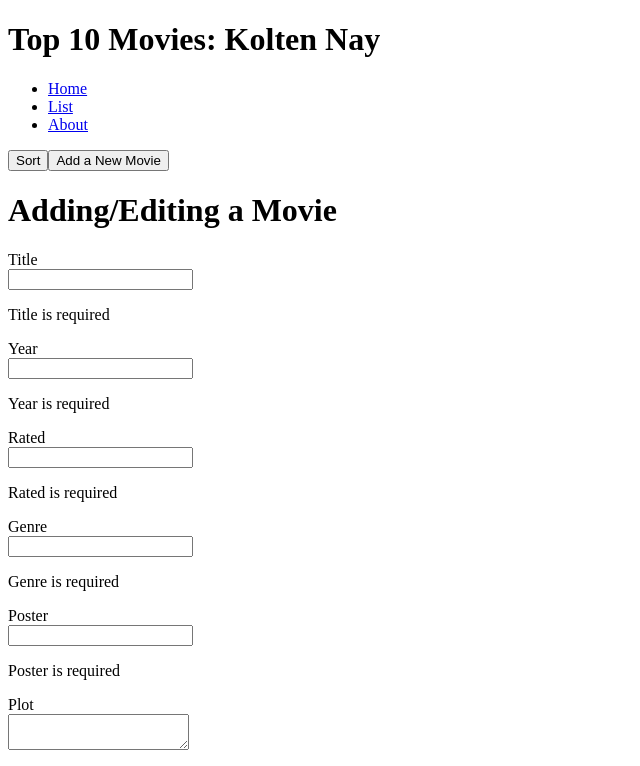
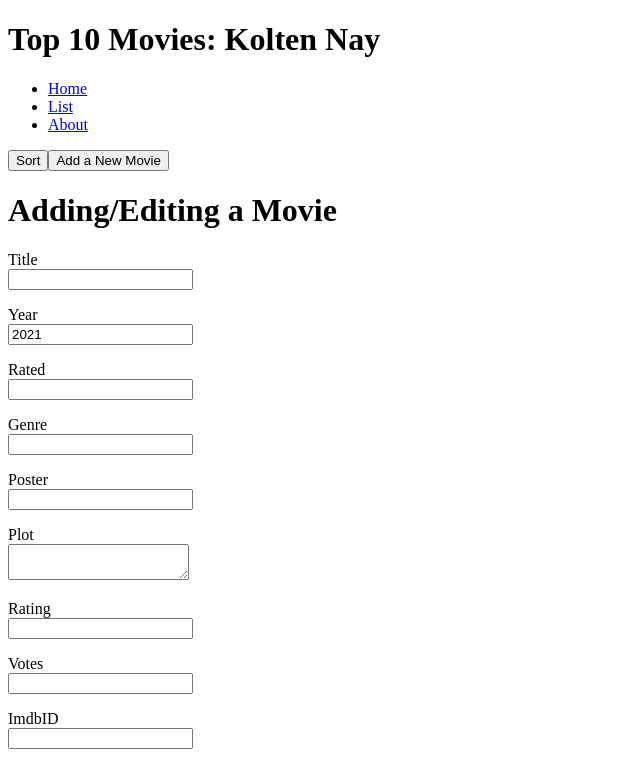
Before and after one commit to koltennay52/web3430-activity02, a React app: page /movies/new in a window 1280 px wide. Shown: the top 766 px of the page, without its empty margins (0-640 px from the left). Built offline with nearby package versions, Linux system fonts and the light colour scheme.

Commit message:
completed activity 5

```diff
--- a/package.json
+++ b/package.json
@@ -29,9 +29,13 @@
     "webpack-dev-server": "^3.11.2"
   },
   "dependencies": {
+    "formik": "^2.2.6",
     "react": "^16.13.1",
     "react-dom": "^16.13.1",
     "react-icons": "^4.1.0",
-    "react-router-dom": "^5.2.0"
+    "react-modal": "^3.12.1",
+    "react-router-dom": "^5.2.0",
+    "react-toastify": "^7.0.3",
+    "yup": "^0.32.9"
   }
 }
--- a/src/index.html
+++ b/src/index.html
@@ -5,6 +5,7 @@
   <meta charset="UTF-8">
   <meta name="viewport" content="width=device-width, initial-scale=1.0">
   <meta http-equiv="X-UA-Compatible" content="ie=edge">
+  <base href="/">
   <link rel="stylesheet" href="stylesheets/main.css">
   <title>Starter Web Project</title>
 </head>
--- a/src/javascripts/components/MovieForm.js
+++ b/src/javascripts/components/MovieForm.js
@@ -1,119 +1,210 @@
-import React, { useContext, useState } from "react"
-import { MovieContext } from "./MovieList"
-import { useHistory, useParams } from 'react-router-dom'
+import React, { useContext, useState } from "react";
+import { MovieContext } from "./MovieList";
+import { useHistory, useParams } from "react-router-dom";
+import { useFormik, yupToFormErrors } from "formik";
+import { toast } from "react-toastify";
+import "react-toastify/dist/ReactToastify.css";
+import * as yup from 'yup'
+
+toast.configure();
+
+export function VHelp({ message }) {
+  return <p className="help">{ message }</p>
+}
+
+const validationSchema = yup.object({
+    year: yup.number().required().min(1900).max(new Date().getFullYear()),
+    title: yup.string().required(),
+    poster: yup.string().url().required(),
+    plot: yup.string().required(),
+    rated: yup.string().required(),
+    genre: yup.string().required(),
+    rating: yup.number().required().min(0).max(10),
+    votes: yup.number().required().min(0),
+    imdbID: yup.string().required()
+})
 
 export default function MovieForm() {
-    let {movies,setMovie} = useContext(MovieContext);
-    let {mid} = useParams();
+  let { movies, setMovies } = useContext(MovieContext);
+  let { mid } = useParams();
+  const history = useHistory();
 
-    let movie = mid ? movies.find(m => m.id == mid) : {}
-    let[title,setTitle] = useState(movie.title)
-    let[poster,setPoster] = useState(movie.poster)
-    let[plot,setPlot] = useState(movie.plot)
-    let[year,setYear] = useState(movie.year)
-    let[rated,setRated] = useState(movie.rated)
-    let[genre,setGenre] = useState(movie.genre)
-    let[rating,setRating] = useState(movie.rating)
-    let[votes,setVotes] = useState(movie.votes)
-    let[imdbID,setImdbID] = useState(movie.imdbID)
-    let[reviews,setReviews] = useState(movie.reviews)
-
-    const history = useHistory();
-    const submit = e => {
-        e.preventDefault();
+  let movie = mid ? movies.find((m) => m.id == mid) : {};
+  let is_new = mid === undefined;
+  let { handleSubmit, handleChange, values, errors } = useFormik({
+    initialValues: is_new
+      ? {
+          title: "",
+          poster: "",
+          plot: "",
+          year: new Date().getFullYear(),
+          rated: "",
+          genre: "",
+          rating: "",
+          votes: "",
+          imdbID: "",
+          reviews: "",
+        }
+      : { ...movie },
+    validationSchema,
+    onSubmit(values) {
+      if (is_new) {
+        let id = movies.length
+        while (true) {
+          let mv = movies.find((m) => m.id == id++);
+          if (mv === undefined) break;
         }
 
-    return(
-        <form onSubmit={submit}>
+        values.id = id;
+        movies.push(values);
+      } else {
+        let mv = movies.find((m) => m.id == movie.id);
+        Object.assign(mv, values);
+      }
+
+      setMovies([...movies]);
+      history.push('/movies');
+      toast(is_new ? "Successfully added" : "Successfully updated");
+    },
+  });
+
+  return (
+    <form onSubmit={handleSubmit}>
       <h1>Adding/Editing a Movie</h1>
       <div className="field">
         <label htmlFor="title">Title</label>
         <div className="control">
-                    <input type="text" name="title" value={title} onChange={e => setTitle(e.target.value)}/>
-                    <p className="help">Title is required</p>
+          <input
+            type="text"
+            name="title"
+            value={values.title}
+            onChange={handleChange}
+          />
+          <VHelp message={errors.title} />
         </div>
       </div>
 
       <div className="field">
-                <label htmlFor="title">Year</label>
+        <label htmlFor="year">Year</label>
         <div className="control">
-                    <input type="text" name="year" value={year} onChange={e => setYear(e.target.value)}/>
-                    <p className="help">Year is required</p>
+          <input
+            type="text"
+            name="year"
+            value={values.year}
+            onChange={handleChange}
+          />
+          <VHelp message={errors.year} />
         </div>
       </div>
 
       <div className="field">
-                <label htmlFor="title">Rated</label>
+        <label htmlFor="rated">Rated</label>
         <div className="control">
-                    <input type="text" name="rated" value={rated} onChange={e => setRated(e.target.value)}/>
-                    <p className="help">Rated is required</p>
+          <input
+            type="text"
+            name="rated"
+            value={values.rated}
+            onChange={handleChange}
+          />
+          <VHelp message={errors.rated} />
         </div>
       </div>
 
       <div className="field">
-                <label htmlFor="title">Genre</label>
+        <label htmlFor="genre">Genre</label>
         <div className="control">
-                    <input type="text" name="year" value={genre} onChange={e => setGenre(e.target.value)}/>
-                    <p className="help">Genre is required</p>
+          <input
+            type="text"
+            name="genre"
+            value={values.genre}
+            onChange={handleChange}
+          />
+          <VHelp message={errors.genre} />
         </div>
       </div>
 
       <div className="field">
         <label htmlFor="poster">Poster</label>
         <div className="control">
-                    <input type="url" name="poster" value={poster} onChange={e => setPoster(e.target.value)}/>
-                    <p className="help">Poster is required</p>
+          <input
+            type="url"
+            name="poster"
+            value={values.poster}
+            onChange={handleChange}
+          />
+          <VHelp message={errors.poster} />
         </div>
       </div>
 
       <div className="field">
         <label htmlFor="plot">Plot</label>
         <div className="control">
-                    <textarea name="plot" value={plot} onChange={e => setPlot(e.target.value)}/>
-                    <p className="help">Plot is required</p>
+          <textarea name="plot" value={values.plot} onChange={handleChange} />
+          <VHelp message={errors.plot} />
         </div>
       </div>
 
       <div className="field">
-                <label htmlFor="title">Rating</label>
+        <label htmlFor="rating">Rating</label>
         <div className="control">
-                    <input type="text" name="year" value={rating} onChange={e => setRating(e.target.value)}/>
-                    <p className="help">Rating is required</p>
+          <input
+            type="text"
+            name="rating"
+            value={values.rating}
+            onChange={handleChange}
+          />
+          <VHelp message={errors.rating} />
         </div>
       </div>
 
       <div className="field">
-                <label htmlFor="title">Votes</label>
+        <label htmlFor="votes">Votes</label>
         <div className="control">
-                    <input type="text" name="year" value={votes} onChange={e => setVotes(e.target.value)}/>
-                    <p className="help">Votes is required</p>
+          <input
+            type="text"
+            name="votes"
+            value={values.votes}
+            onChange={handleChange}
+          />
+          <VHelp message={errors.votes} />
         </div>
       </div>
 
       <div className="field">
-                <label htmlFor="title">ImdbID</label>
+        <label htmlFor="imdbID">ImdbID</label>
         <div className="control">
-                    <input type="text" name="year" value={imdbID} onChange={e => setImdbID(e.target.value)}/>
-                    <p className="help">ImdbID is required</p>
+          <input
+            type="text"
+            name="imdbID"
+            value={values.imdbID}
+            onChange={handleChange}
+          />
+          <VHelp message={errors.imdbID} />
         </div>
       </div>
 
       <div className="field">
-                <label htmlFor="title">Reviews</label>
+        <label htmlFor="reviews">Reviews</label>
         <div className="control">
-                    <input type="text" name="year" value={reviews} onChange={e => setReviews(e.target.value)}/>
-                    <p className="help">Reviews is required</p>
+          <input
+            type="text"
+            name="reviews"
+            value={values.reviews}
+            onChange={handleChange}
+          />
+          <VHelp message={errors.reviews} />
         </div>
       </div>
 
       <div className="field">
         <label></label>
-                <div className="control">
+
           <button className="primary">Submit</button>
-                   <button className="primary" onClick={ () => history.push('/movies') }>Cancel</button>
+          <button className="primary" onClick={() => history.push("/movies")}>
+            Cancel
+          </button>
+
       </div>
-            </div>
-
     </form>
-    )
+  );
 }
--- a/src/javascripts/components/Pages.js
+++ b/src/javascripts/components/Pages.js
@@ -3,7 +3,7 @@ import React from 'react'
 export function About() {
     return(
         <>
-            <h1>About this lis</h1>
+            <h1>About this list</h1>
             <p>"Lorem ipsum dolor sit amet, consectetur adipiscing elit, sed do eiusmod tempor incididunt ut labore et dolore magna aliqua. Ut enim ad minim veniam, quis nostrud exercitation ullamco laboris nisi ut aliquip ex ea commodo consequat.</p>
         </>
     )
--- a/src/javascripts/components/movie.js
+++ b/src/javascripts/components/movie.js
@@ -1,13 +1,42 @@
-import React from "react";
+import React, { useContext, useState } from "react";
 import StarRating from "./StarRating";
 import { FaThumbsUp } from "react-icons/fa";
 import { useHistory } from "react-router-dom"
+import Modal from 'react-modal';
+import { MovieContext } from './MovieList'
+import { toast } from "react-toastify";
+import "react-toastify/dist/ReactToastify.css";
+
+const customStyles = {
+  content : {
+    top                   : '50%',
+    left                  : '50%',
+    right                 : 'auto',
+    bottom                : 'auto',
+    marginRight           : '-50%',
+    transform             : 'translate(-50%, -50%)'
+  }
+};
 
 export default function Movie(props) {
+  let {movies, setMovies} = useContext(MovieContext)
+  let [modalOpen, setModalOpen] = useState(false)
   const history = useHistory();
   const onLike = props.onLike;
   const m = props.movie;
+  const deleteMovie = () => {
+    for(let i in movies){
+      if(movies[i].id === m.id){
+        movies.splice(+i,1)
+      }
+    }
+    setMovies([...movies])
+    setModalOpen(false)
+    history.push('/movies')
+    toast("Successfully deleted")
+  }
   return (
+    <>
     <div className="card">
       <img src={m.poster} alt={m.title} />
       <h2>{m.title}</h2>
@@ -26,6 +55,14 @@ export default function Movie(props) {
         </li>
       </ul>
       <button className="primary" onClick={() => history.push(`/movies/${m.id}/edit`)}>Edit</button>
+      <button className="primary" onClick={() => setModalOpen(true)}>Delete</button>
     </div>
+
+    <Modal isOpen={modalOpen} onRequestClose={()=>setModalOpen(false)} style={customStyles} contentLable="Are you sure?">
+      <p>Are you sure you want to delete this movie?</p>
+      <button className="primary" onClick={deleteMovie}>Confirm Delete</button>
+      <button className="primary" onClick={() => setModalOpen(false)}>Cancel</button>
+    </Modal>
+    </>
   );
 }
```
Also changed, not shown: 1 other file (tests, documents, lock files or other folders). Lines whose indentation alone changed are shown as unchanged.
